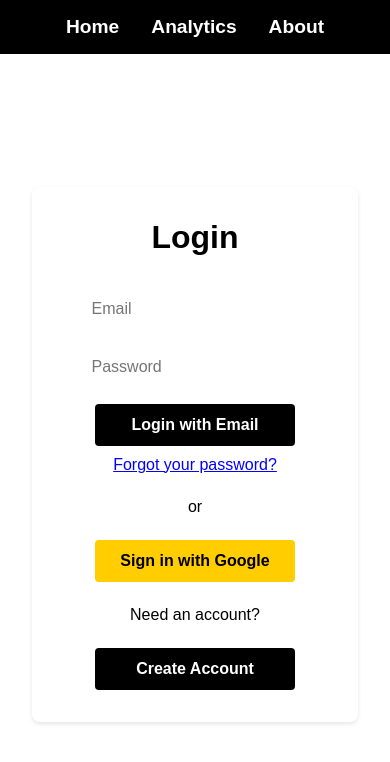
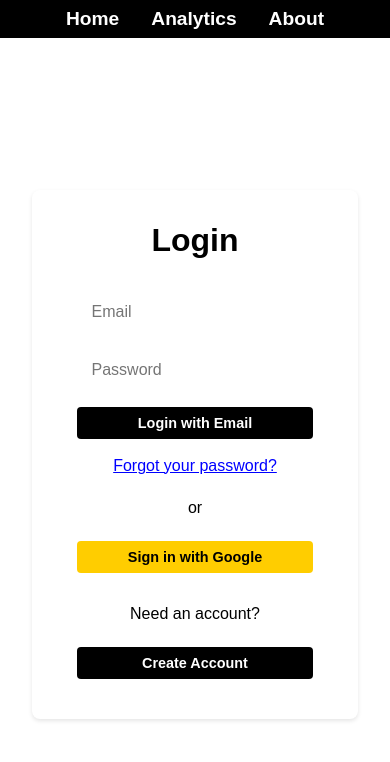
Before and after one commit to ECESeniorDesign24-25/gymhawkapp, a Next.js app: page /login in a window 390 px wide. Shown: the top 762 px of the page. Built offline with nearby package versions, Linux system fonts and the light colour scheme; no server answers; a web font is replaced by a local one.

Commit message:
WIP: initial mobile styling fixes

```diff
--- a/src/styles/index.module.css
+++ b/src/styles/index.module.css
@@ -310,3 +310,49 @@
   text-decoration: underline;
   font-weight: bold;
 }
+
+
+@media only screen and (max-width: 768px) {
+  .sidebar {
+    display: none;
+  }
+
+  .analyticsContainer {
+    display: flex;
+    flex-direction: column;
+    gap: 0.5rem;
+    margin: 0 auto;
+    width: 90%;
+  }
+
+  .tabButton,
+  .adminRequestButton,
+  .button {
+    width: 90%;
+    padding: 0.5rem 0.75rem;
+    font-size: 0.9rem;
+    margin-bottom: 0.5rem;
+    text-align: center;
+    flex-direction: column;
+  }
+
+  .banner {
+    padding: 0.5rem;
+  }
+
+  .header {
+    font-size: 2rem;
+    padding-bottom: 0.5rem;
+  }
+
+  .searchBarContainer,
+  .mapContainer {
+    width: 95%;
+    margin: 10px auto;
+  }
+
+  .mainContent {
+    width: 100%;
+    padding: 0.5rem;
+  }
+}
```
